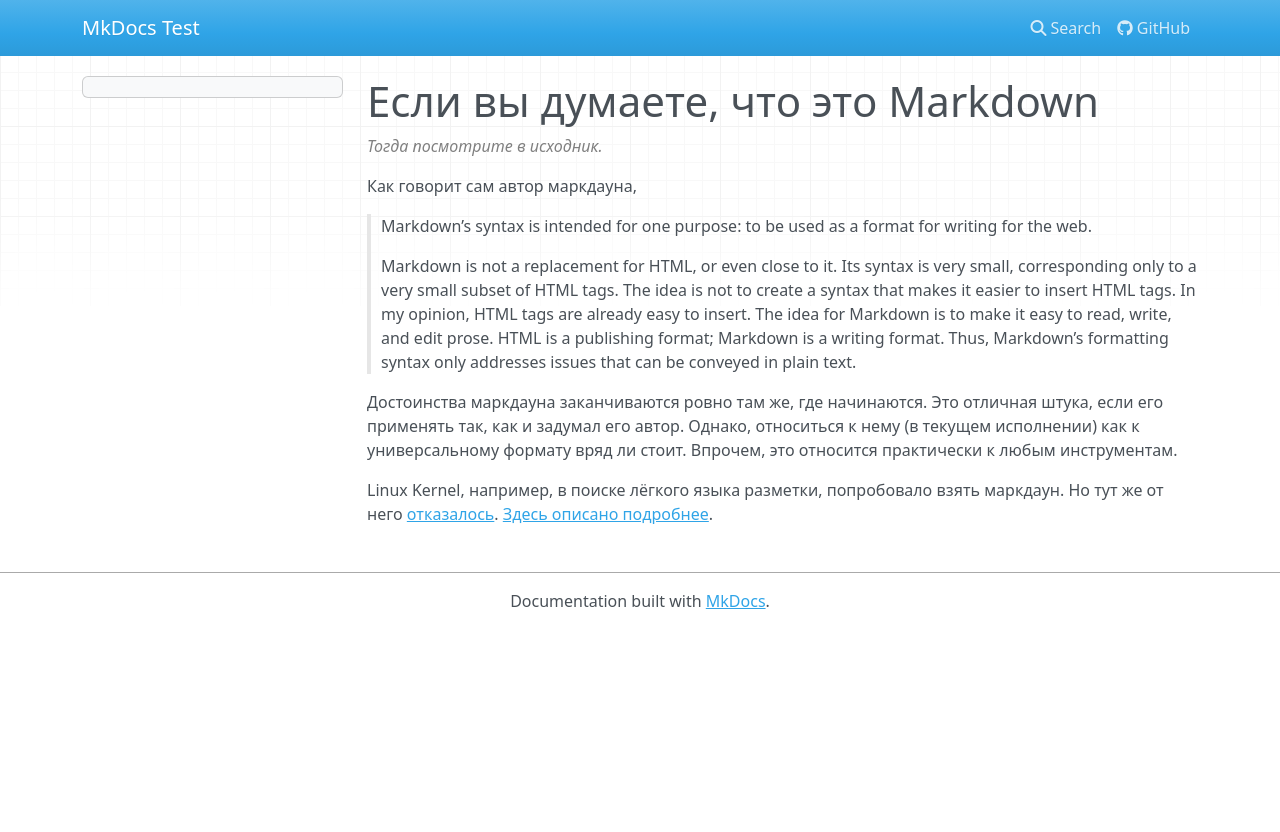
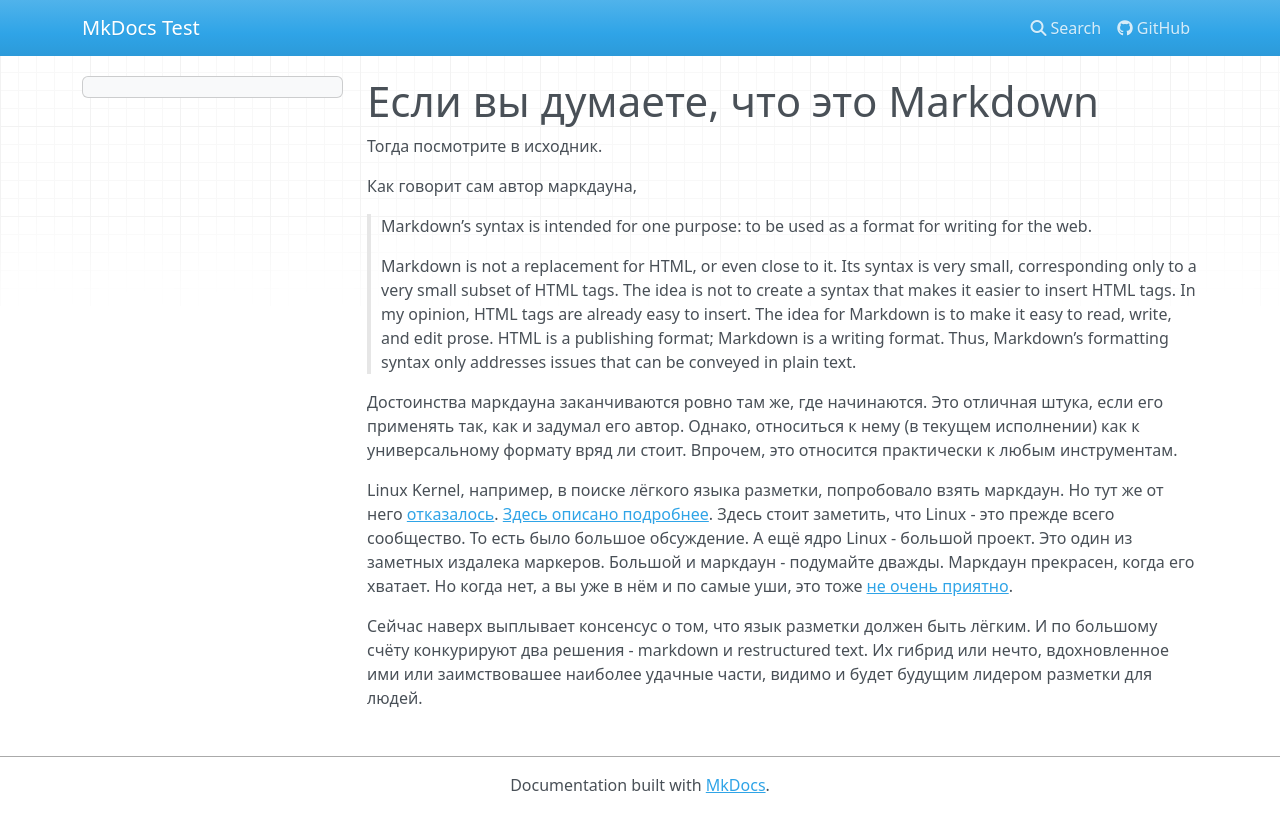
Before and after one commit to mironovalexey/docs, an MkDocs documentation site: the page built from docs/html.md, in a window 1280 px wide. Shown: the top 832 px of the page. Built offline with MkDocs 1.6.1, drawn with Linux system fonts in a browser that asks for light colours; nearby versions of some CDN libraries; old or Windows-style settings are respelled for this version of MkDocs.

Commit message:
Update html.md

```diff
--- a/docs/html.md
+++ b/docs/html.md
@@ -1,6 +1,6 @@
 <h1>Если вы думаете, что это Markdown</h1>
 
-<em style="color:grey">Тогда посмотрите в исходник.</em>
+Тогда посмотрите в исходник.
 
 Как говорит сам автор маркдауна,
 <blockquote>
@@ -11,7 +11,10 @@ Markdown’s syntax is intended for one purpose: to be used as a format for writ
 Markdown is not a replacement for HTML, or even close to it. Its syntax is very small, corresponding only to a very small subset of HTML tags. The idea is not to create a syntax that makes it easier to insert HTML tags. In my opinion, HTML tags are already easy to insert. The idea for Markdown is to make it easy to read, write, and edit prose. HTML is a publishing format; Markdown is a writing format. Thus, Markdown’s formatting syntax only addresses issues that can be conveyed in plain text.
 </p>
 </blockquote>
-
+<p>
 Достоинства маркдауна заканчиваются ровно там же, где начинаются. Это отличная штука, если его применять так, как и задумал его автор. Однако, относиться к нему (в текущем исполнении) как к универсальному формату вряд ли стоит. Впрочем, это относится практически к любым инструментам.
-
-Linux Kernel, например, в поиске лёгкого языка разметки, попробовало взять маркдаун. Но тут же от него <a href="https://lwn.net/Articles/692704/">отказалось</a>. <a href="https://habr.com/post/316758/">Здесь описано подробнее</a>.
+</p>
+<p>
+Linux Kernel, например, в поиске лёгкого языка разметки, попробовало взять маркдаун. Но тут же от него <a href="https://lwn.net/Articles/692704/">отказалось</a>. <a href="https://habr.com/post/316758/">Здесь описано подробнее</a>. Здесь стоит заметить, что Linux - это прежде всего сообщество. То есть было большое обсуждение. А ещё ядро Linux - большой проект. Это один из заметных издалека маркеров. Большой и маркдаун - подумайте дважды. Маркдаун прекрасен, когда его хватает. Но когда нет, а вы уже в нём и по самые уши, это тоже <a href="https://github.com/rust-lang/rust/issues/29474">не очень приятно</a>.
+</p>
+<p>Сейчас наверх выплывает консенсус о том, что язык разметки должен быть лёгким. И по большому счёту конкурируют два решения - markdown и restructured text. Их гибрид или нечто, вдохновленное ими или заимствовашее наиболее удачные части, видимо и будет будущим лидером разметки для людей.</p>
```
